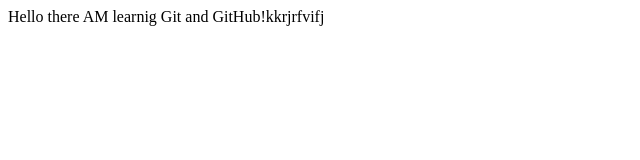
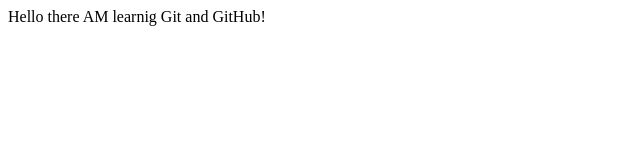
Before and after one commit to Swamyth/demo-repo, a plain HTML site: page index.html in a window 1280 px wide. Shown: the full height of the page, 0-640 px from the left. Drawn offline with Linux system fonts and the light colour scheme.

Commit message:
Update index.html

```diff
--- a/index.html
+++ b/index.html
@@ -1 +1 @@
-<div>Hello there AM learnig Git and GitHub!kkrjrfvifj</div>
+<div>Hello there AM learnig Git and GitHub!</div>
```
